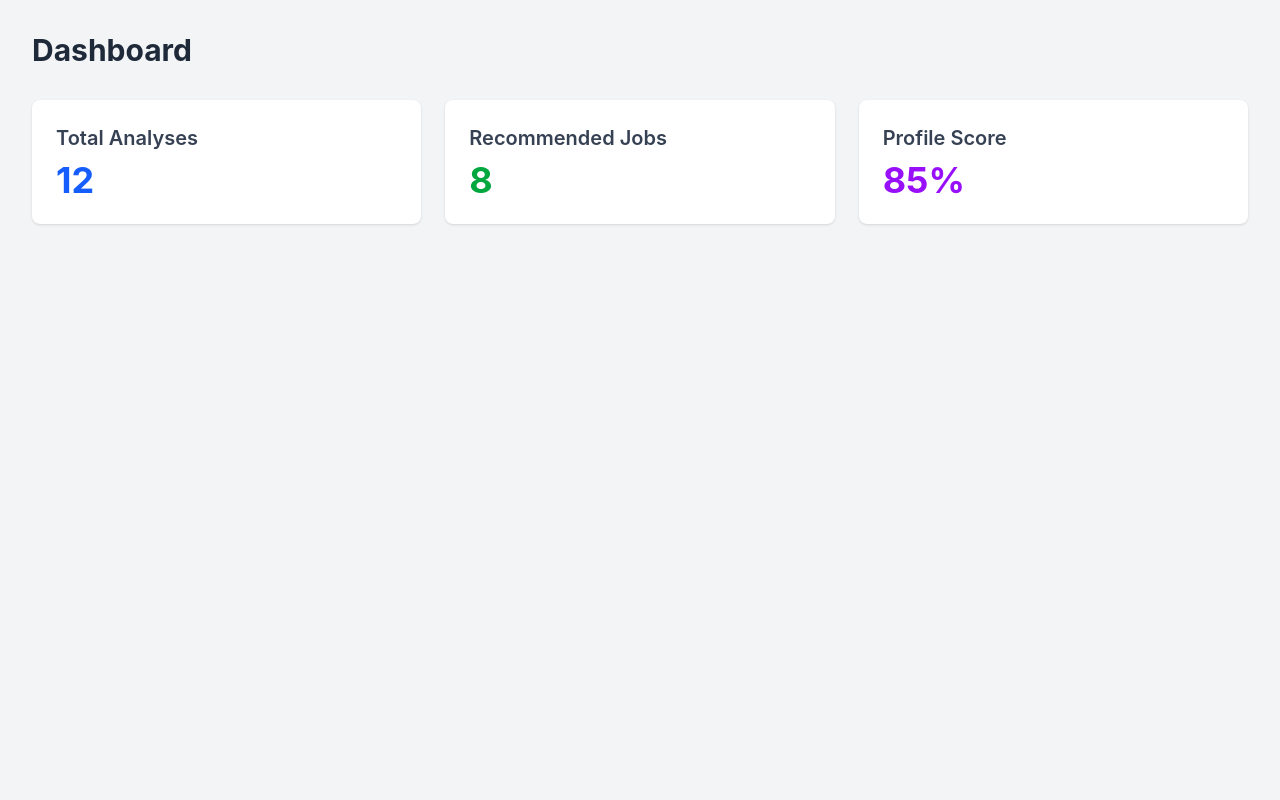
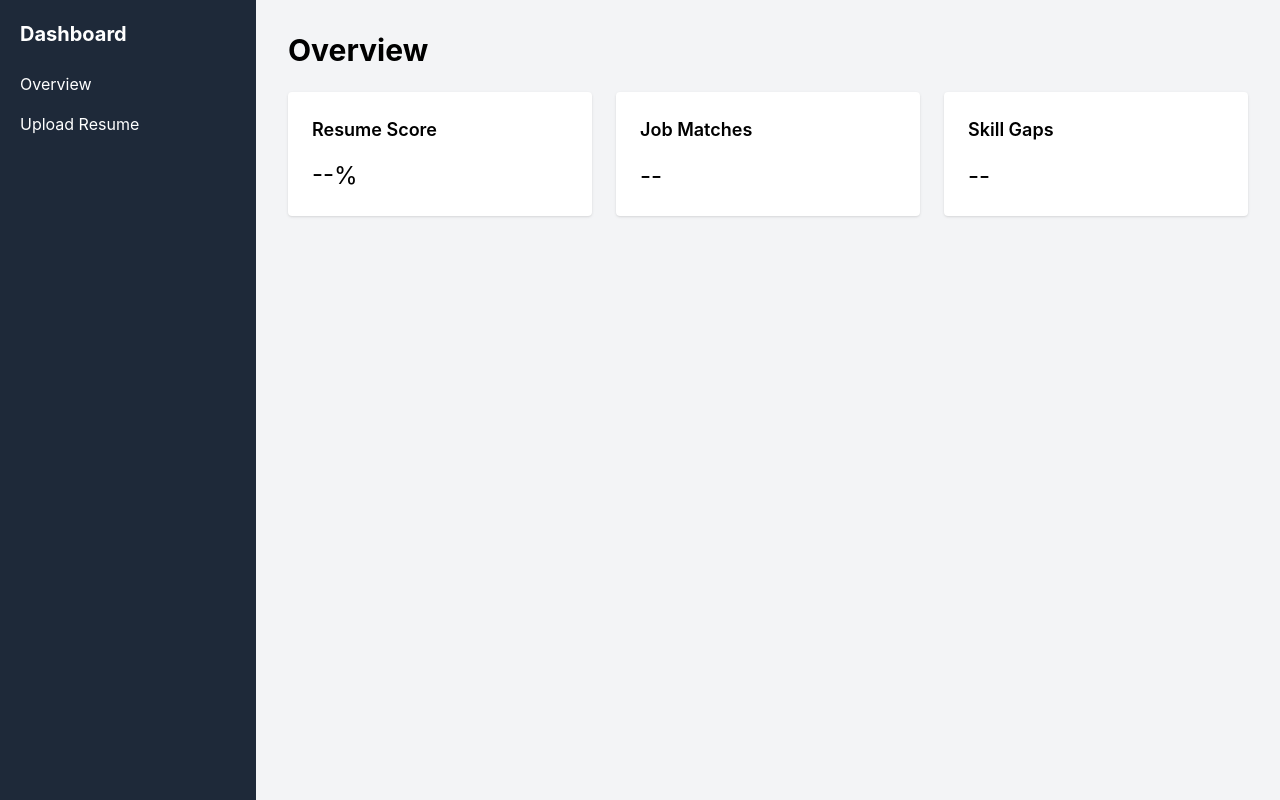
Before and after one commit to Bisu56/ai-career-system, a React app in the folder frontend/: page /dashboard in a window 1280 px wide. Built offline with nearby package versions, Linux system fonts and the light colour scheme; the HTML template or start-up script is replaced by a standard one.

Commit message:
Dashboard structure

```diff
--- a/frontend/src/pages/Dashboard.jsx
+++ b/frontend/src/pages/Dashboard.jsx
@@ -1,21 +1,26 @@
+import DashboardLayout from "../layouts/DashboardLayout";
+
 export default function Dashboard() {
   return (
-    <div className="min-h-screen bg-gray-100 p-8">
-      <h1 className="text-3xl font-bold text-gray-800 mb-8">Dashboard</h1>
-      <div className="grid grid-cols-1 md:grid-cols-3 gap-6">
-        <div className="bg-white p-6 rounded-lg shadow">
-          <h3 className="text-xl font-semibold text-gray-700">Total Analyses</h3>
-          <p className="text-4xl font-bold text-blue-600 mt-2">12</p>
+    <DashboardLayout>
+      <h1 className="text-3xl font-bold mb-6">Overview</h1>
+
+      <div className="grid grid-cols-3 gap-6">
+        <div className="bg-white p-6 rounded shadow">
+          <h3 className="text-lg font-semibold">Resume Score</h3>
+          <p className="text-2xl mt-4">--%</p>
         </div>
-        <div className="bg-white p-6 rounded-lg shadow">
-          <h3 className="text-xl font-semibold text-gray-700">Recommended Jobs</h3>
-          <p className="text-4xl font-bold text-green-600 mt-2">8</p>
+
+        <div className="bg-white p-6 rounded shadow">
+          <h3 className="text-lg font-semibold">Job Matches</h3>
+          <p className="text-2xl mt-4">--</p>
         </div>
-        <div className="bg-white p-6 rounded-lg shadow">
-          <h3 className="text-xl font-semibold text-gray-700">Profile Score</h3>
-          <p className="text-4xl font-bold text-purple-600 mt-2">85%</p>
+
+        <div className="bg-white p-6 rounded shadow">
+          <h3 className="text-lg font-semibold">Skill Gaps</h3>
+          <p className="text-2xl mt-4">--</p>
         </div>
       </div>
-    </div>
+    </DashboardLayout>
   );
 }
```
